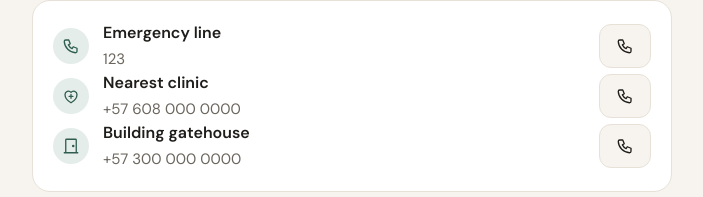
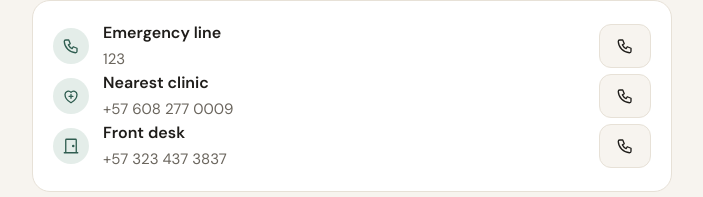
Before and after one commit to best-airbnb/guia-infinity-702-ibg, a plain HTML site: page index.html in a window 1280 px wide. Shown: the part 3585-3782 px from the top of the page, without its empty margins (288-991 px from the left). Drawn offline with Linux system fonts and the light colour scheme.

Commit message:
contacto

```diff
--- a/index.html
+++ b/index.html
@@ -143,8 +143,8 @@ const CONFIG = {
 
   emergencias: [
     { icono: "telefono", nombre: { es: "Línea de emergencias", en: "Emergency line" },        telefono: "123" },
-    { icono: "salud",    nombre: { es: "Clínica más cercana",  en: "Nearest clinic" },        telefono: "+57 608 000 0000" },
-    { icono: "puerta",   nombre: { es: "Portería del conjunto", en: "Building gatehouse" },   telefono: "+57 300 000 0000" }
+    { icono: "salud",    nombre: { es: "Clínica más cercana",  en: "Nearest clinic" },        telefono: "+57 608 277 0009" },
+    { icono: "puerta",   nombre: { es: "Recepción", en: "Front desk" },   telefono: "+57 323 437 3837" }
   ]
 };
 
```
